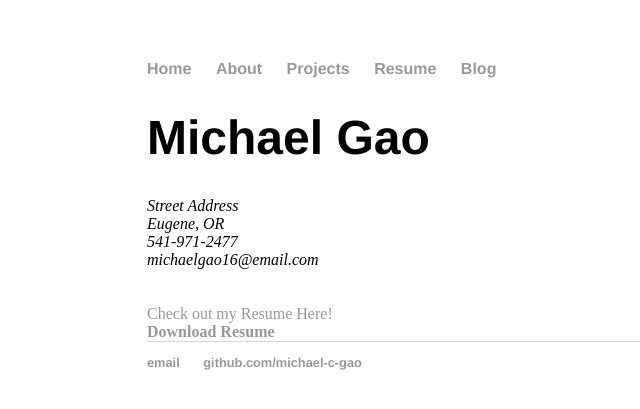
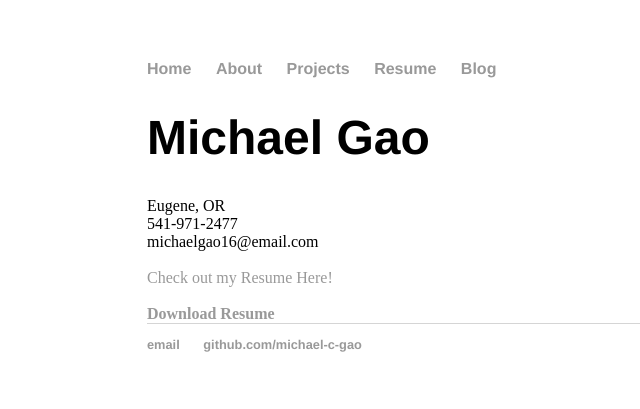
Before and after one commit to michael-c-gao/WebsiteOfMichael, a Jekyll site: the page built from resume/index.html, in a window 1280 px wide. Shown: the top 409 px of the page, without its empty margins (45-685 px from the left). Built offline with Jekyll 4.4.1, drawn with Linux system fonts in a browser that asks for light colours.

Commit message:
Update index.html

```diff
--- a/resume/index.html
+++ b/resume/index.html
@@ -6,15 +6,12 @@ title: Michael's Resume
 	<div class="resume">
 
 					<h1>Michael Gao</h1>
-					<address>
-					Street Address<br>
 					Eugene, OR<br>
 					541-971-2477<br>
-					<span class="obfuscate">michaelgao16@email.com</span>
-					</address>
-					<br>
+					michaelgao16@email.com<br>
 					<br>
 					<a href="GaoMichaelResume.pdf" target="_blank">Check out my Resume Here!</a>
+					<br>
 					<br>
 					<a href="https://github.com/michael-c-gao/michael-c-gao.github.io/raw/main/resume/GaoMichaelResume.pdf" class="download" title="Download my Resume here!"><strong>Download Resume</strong></a>
 
```
